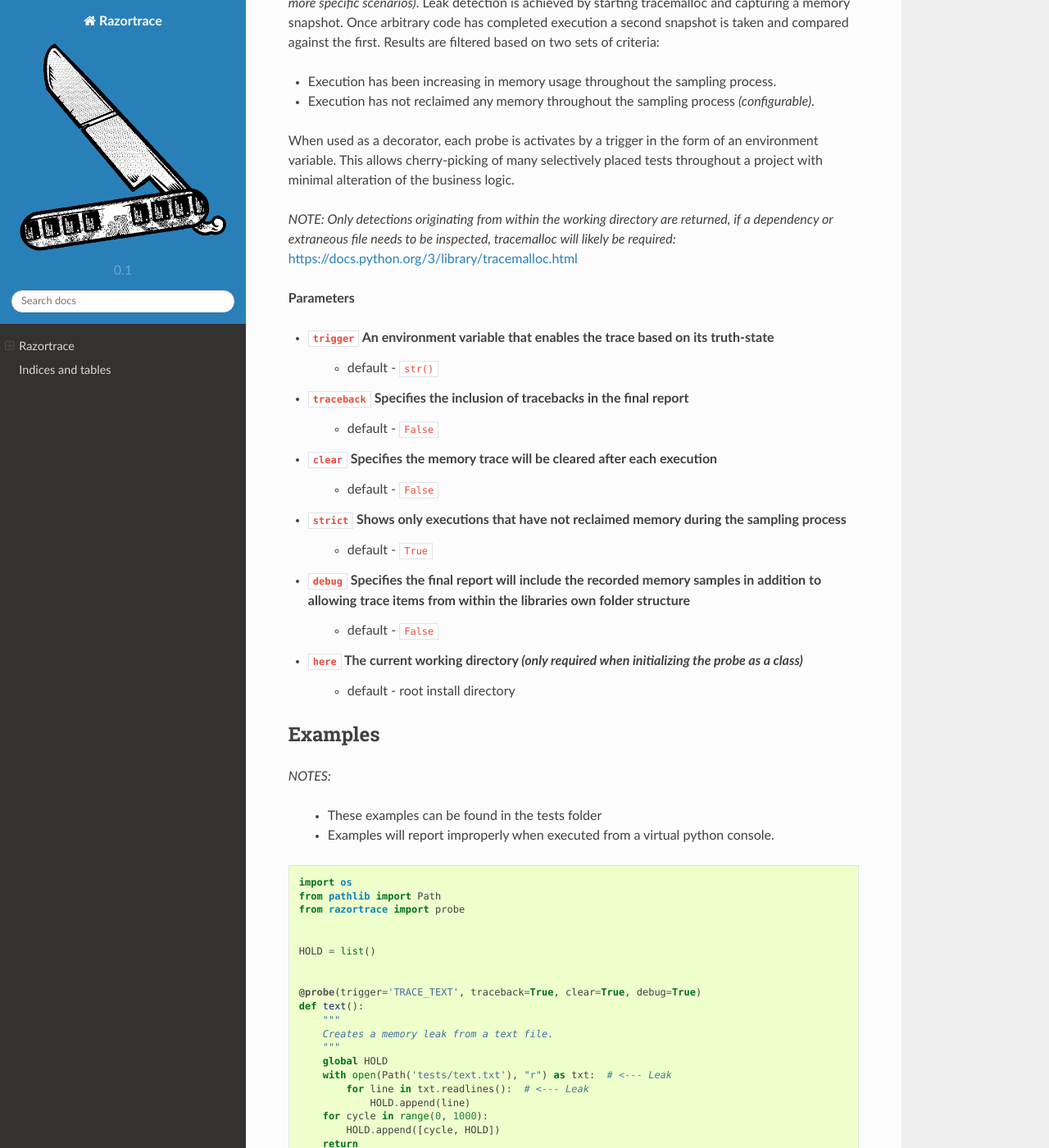
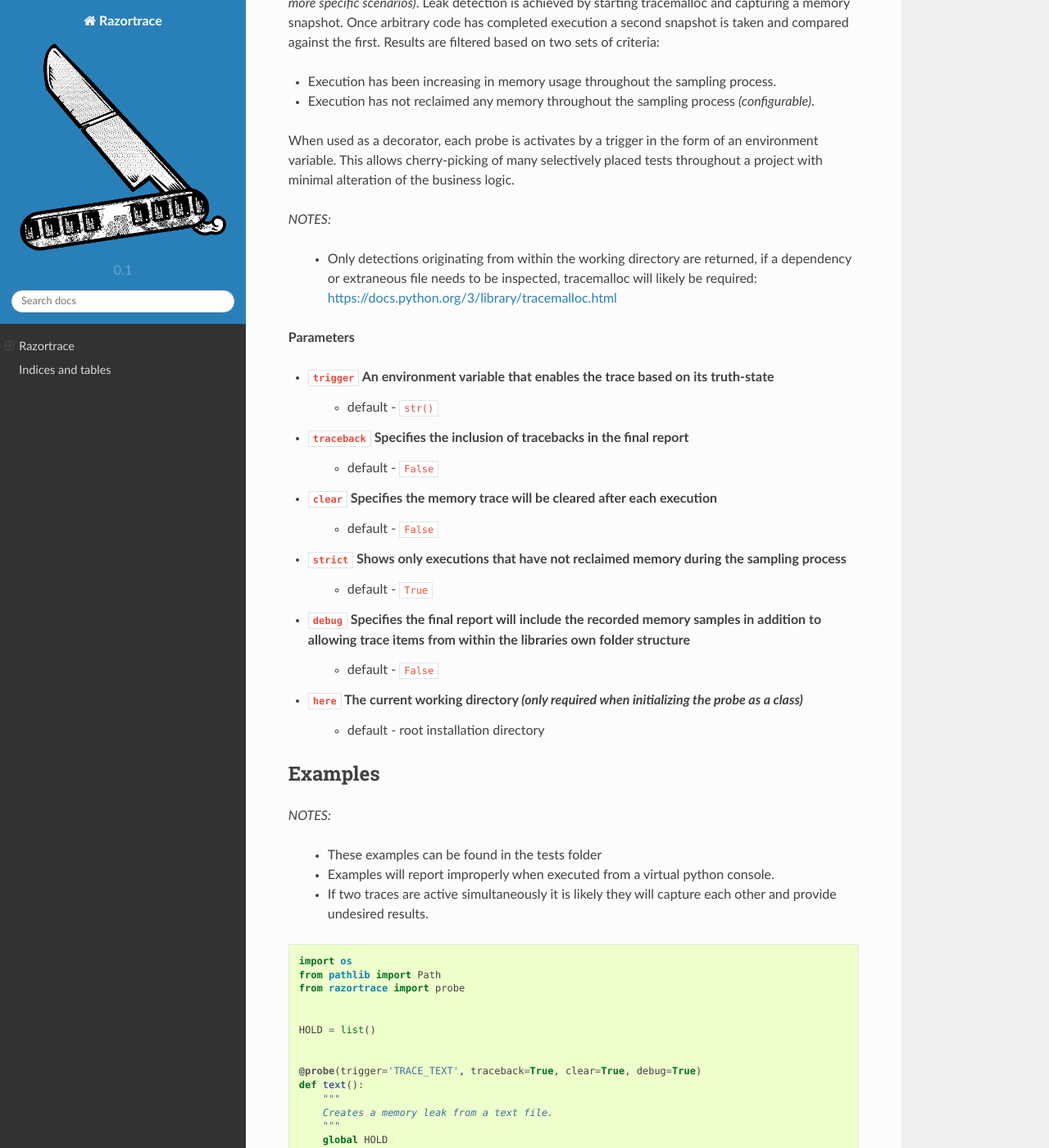
Before and after one commit to manbehindthemadness/razortrace, a Sphinx documentation site: the page built from docs/index.rst, in a window 1280 px wide and 1400 px high, scrolled down 633 px. Shown: the whole window at 82% size. Built offline with Sphinx 7.4.7 and the Read the Docs theme 2.0.0, drawn with Linux system fonts in a browser that asks for light colours; some of the changed text lies outside the part shown.

Commit message:
Minor revisions and notation.

```diff
--- a/docs/index.rst
+++ b/docs/index.rst
@@ -15,7 +15,7 @@ Home
 
 https://github.com/manbehindthemadness/razortrace
 
-https://pypi.org/project/razortrace/
+https://pypi.org/project/razortrace
 
 Description
 -----------
@@ -42,8 +42,9 @@ against the first. Results are filtered based on two sets of criteria:
 When used as a decorator, each probe is activates by a trigger in the form of an environment variable.
 This allows cherry-picking of many selectively placed tests throughout a project with minimal alteration of the business logic.
 
-*NOTE: Only detections originating from within the working directory are returned, if a dependency or extraneous
-file needs to be inspected, tracemalloc will likely be required:* https://docs.python.org/3/library/tracemalloc.html
+*NOTES:*
+
+   * Only detections originating from within the working directory are returned, if a dependency or extraneous file needs to be inspected, tracemalloc will likely be required: https://docs.python.org/3/library/tracemalloc.html
 
 **Parameters**
 
@@ -58,7 +59,7 @@ file needs to be inspected, tracemalloc will likely be required:* https://docs.p
 * ``debug`` Specifies the final report will include the recorded memory samples in addition to allowing trace items from within the libraries own folder structure
    * default - ``False``
 * ``here`` The current working directory *(only required when initializing the probe as a class)*
-   * default - root install directory
+   * default - root installation directory
 
 Examples
 --------
@@ -67,6 +68,7 @@ Examples
 
    * These examples can be found in the tests folder
    * Examples will report improperly when executed from a virtual python console.
+   * If two traces are active simultaneously it is likely they will capture each other and provide undesired results.
 
 .. code-block:: python
 
```
Also changed, not shown: README.md (+8 -5 lines).
